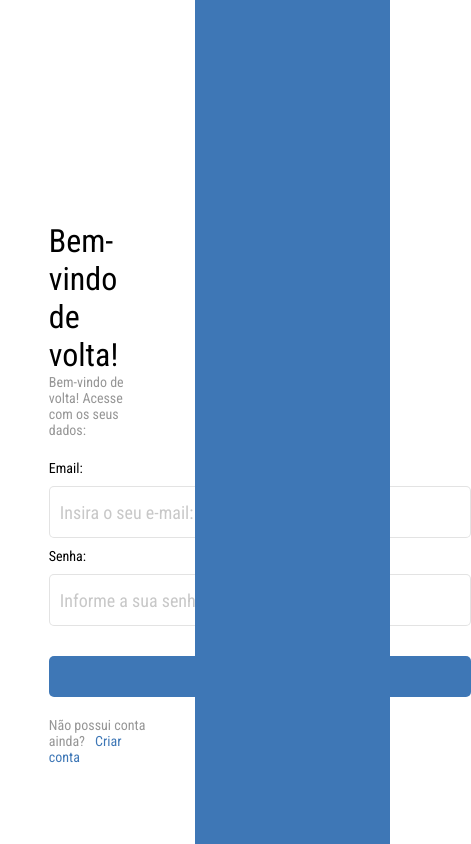
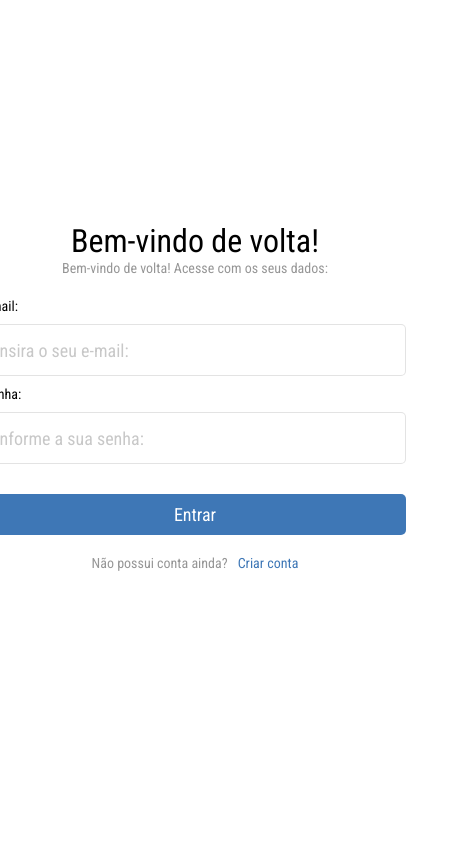
Before and after one commit to caamag/Projeto_facul, a React (Vite) app: page /login in a window 390 px wide. Shown: the whole page, 471 px wide, since content can reach past the window. Built offline with nearby package versions, Linux system fonts and the light colour scheme; no server answers.

Commit message:
Ajustando form para mobile

```diff
--- a/src/pages/login/index.tsx
+++ b/src/pages/login/index.tsx
@@ -14,9 +14,7 @@
                 {!signIn && <Register setSignIn={setSignIn} />}
             </Css.Login>
 
-            <Css.LoginDesign>
-
-            </Css.LoginDesign>
+            <Css.LoginDesign></Css.LoginDesign>
         </Css.Logincontainer>
     )
 }
--- a/src/pages/login/register/style.ts
+++ b/src/pages/login/register/style.ts
@@ -3,6 +3,13 @@
 export const RegisterContainer = styled.div`
     width: 50%;
     height: 400px;
+
+    @media screen and (max-width: 600px) {
+        width: 100%;
+        display: flex;
+        flex-direction: column;
+        align-items: center;
+    }
 
     background-color: white;
 
--- a/src/pages/login/signIn/style.ts
+++ b/src/pages/login/signIn/style.ts
@@ -3,6 +3,13 @@
 export const SignInContainer = styled.div`
     width: 50%;
     height: 400px;
+
+    @media screen and (max-width: 600px) {
+        width: 100%;
+        display: flex;
+        flex-direction: column;
+        align-items: center;
+    }
 
     background-color: white;
 
--- a/src/pages/login/style.ts
+++ b/src/pages/login/style.ts
@@ -15,6 +15,10 @@
     background-color: #3e77b6;
     display: flex;
     align-items: end;
+
+    @media screen and (max-width: 600px) {
+        display: none;
+    }
 `
 
 export const Login = styled.div`
@@ -24,6 +28,10 @@
     align-items: center;
     justify-content: center;
     flex-direction: column;
+
+    @media screen and (max-width: 600px) {
+        width: 100%;
+    }
 
     label{
         font-size: 14px;
```
